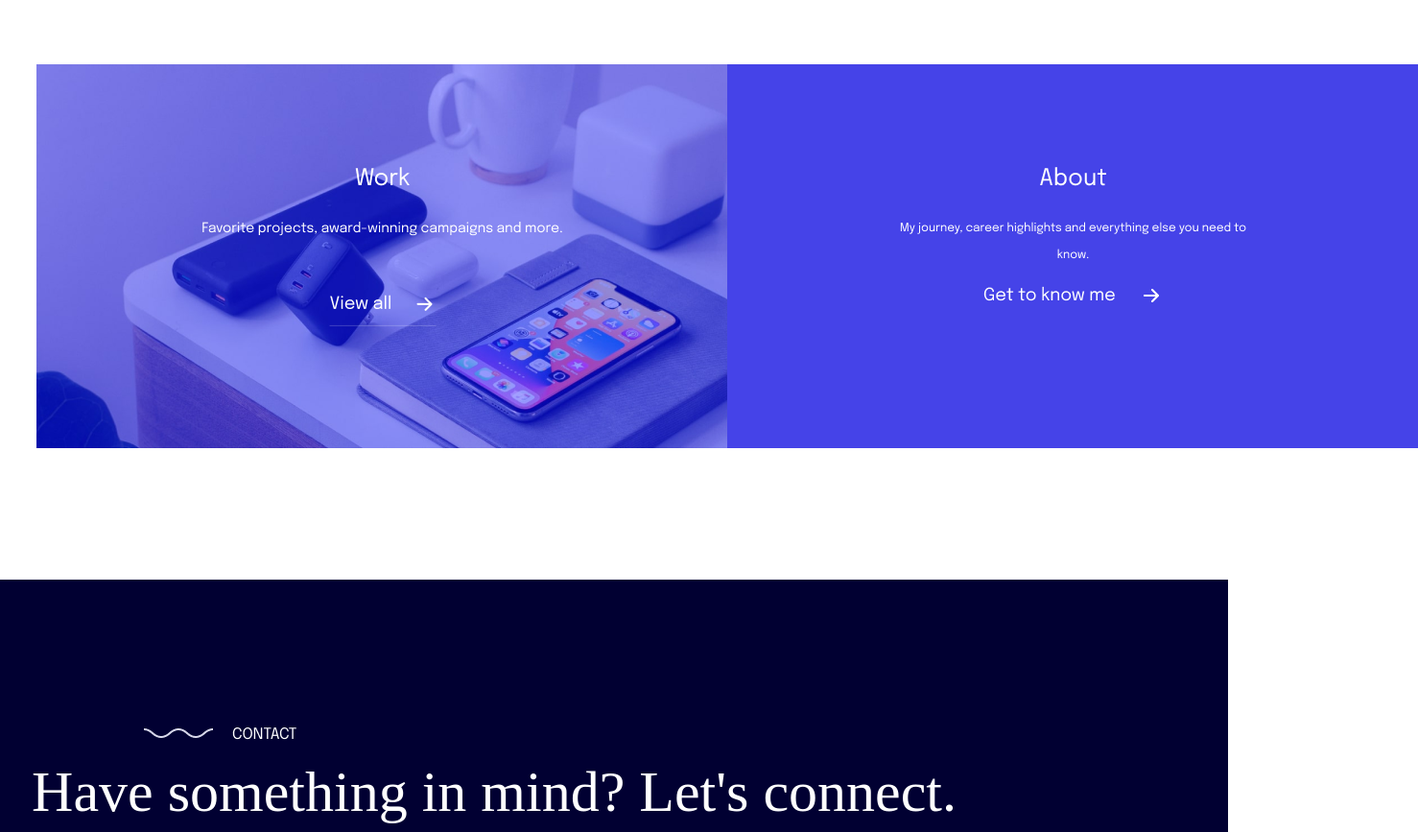
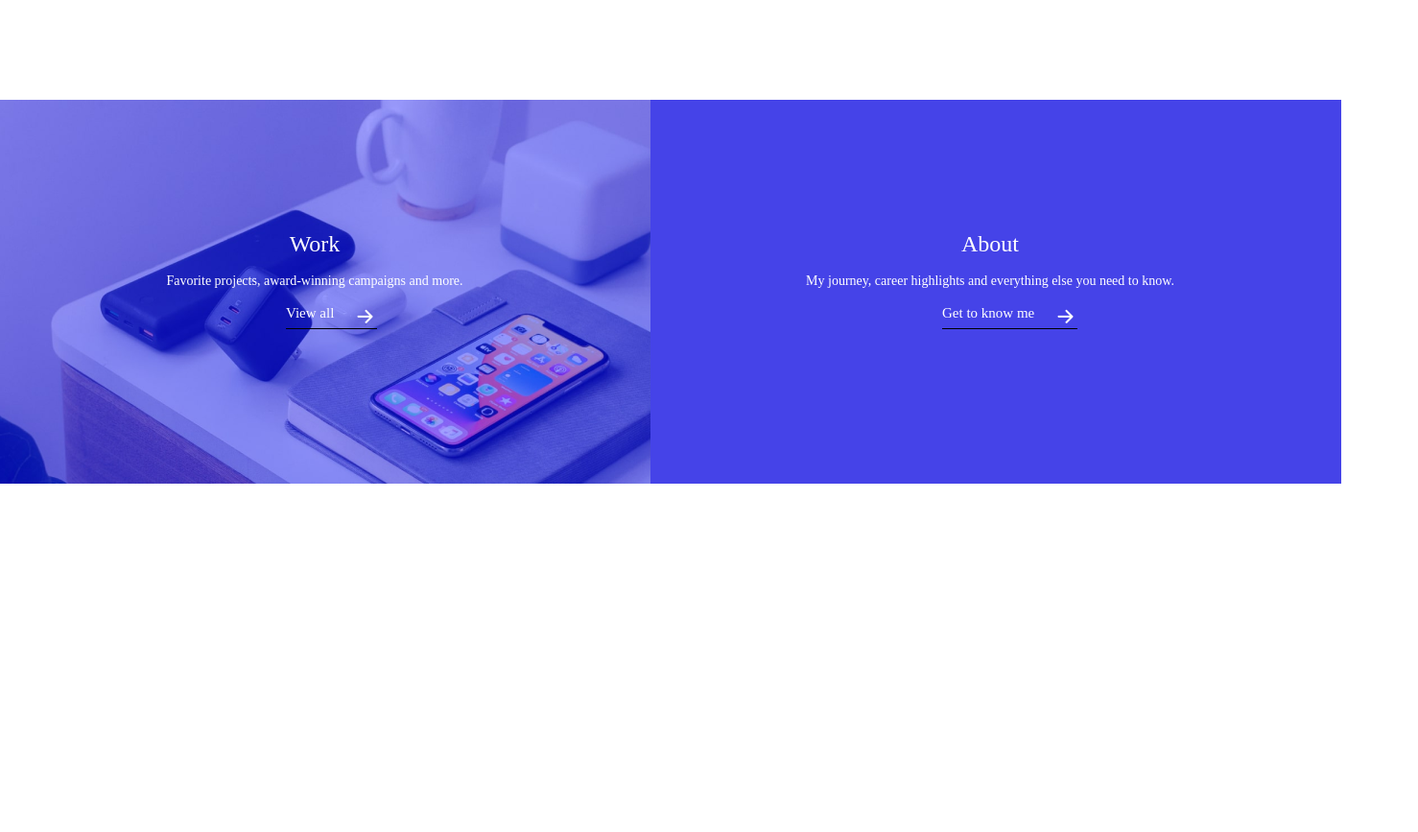
Before and after one commit to Mukhammad-amin-ai/Third, a plain HTML site: page index.html in a window 1280 px wide. Shown: the part 9661-10528 px from the top of the page at 96% size, 1478 px wide, since content can reach past the window. Drawn offline with Linux system fonts and the light colour scheme.

Commit message:
Last one

```diff
--- a/index.html
+++ b/index.html
@@ -387,7 +387,31 @@
 
         </div>
         <div class="wwork">
-            <a href="#"><img src="./img/img.png" alt=""></a>
+            <div class="wleft">
+                <img src="./img/shadow.png" alt="">
+                <div class="wtxt">
+                    <h2>Work</h2>
+                    <h3>Favorite projects, award-winning campaigns and more.</h3>
+                    <button><a href="#">
+                            View all
+                            <img src="./img/white left.png" alt="#">
+                        </a></button>
+                </div>
+
+            </div>
+            <div class="wright">
+                <img src="./img/blueon.png" alt="">
+                <div class="wrtxt">
+                    <h2>About</h2>
+                    <h3>My journey, career highlights and everything else you need to know.</h3>
+                    <button><a href="#">
+                        Get to know me
+                        <img src="./img/white left.png" alt="#">
+                    </a></button>
+                </div>
+
+            </div>
+
         </div>
         <div class="footer">
             <div class="fot_one">
--- a/style/main.css
+++ b/style/main.css
@@ -1142,12 +1142,103 @@ h1 {
 }
 
 .container .wwork {
+    width: 100%;
+
+    margin-top: 200px;
+    gap: 75px;
+    display: flex;
+    justify-content: center;
+    align-items: center;
+
+}
+
+
+
+.container .wwork .wleft {
+    width: 50%;
+    height: 100%;
+
+}
+
+.container .wwork .wleft .wtxt {
     position: absolute;
-    height: 400px;
-    left: 3%;
-    right: 0%;
-    top: 9728px;
+    width: 400px;
+    height: 84px;
+    left: 10%;
+    top: 9900px;
+}
 
+.container .wwork .wleft .wtxt h2 {
+    font-family: 'Epilogue';
+    font-style: normal;
+    font-weight: 400;
+    font-size: 24px;
+    line-height: 30px;
+    /* identical to box height, or 124% */
+
+    text-align: center;
+    color: #FFFFFF;
+
+}
+
+.container .wwork .wleft .wtxt h3 {
+    font-family: 'Epilogue';
+    font-style: normal;
+    font-weight: 400;
+    font-size: 14px;
+    line-height: 28px;
+    /* identical to box height, or 199% */
+
+    text-align: center;
+    padding: 10px 0;
+    color: #FFFFFF;
+}
+.container .wwork .wleft .wtxt button{
+    background: transparent;
+    border: transparent;
+    border-bottom: 1px solid;
+    margin-left: 170px;
+}
+.container .wwork .wright{
+    width: 50%;
+    height: 100%;
+}
+.container .wwork .wright .wrtxt {
+    position: absolute;
+    width: 400px;
+    height: 84px;
+    left: 65%;
+    top: 9900px;
+}
+.container .wwork .wright .wrtxt h2{
+    font-family: 'Epilogue';
+    font-style: normal;
+    font-weight: 400;
+    font-size: 24px;
+    line-height: 30px;
+    /* identical to box height, or 124% */
+
+    text-align: center;
+    color: #FFFFFF;
+}
+.container .wwork .wright .wrtxt h3{
+    font-family: 'Epilogue';
+    font-style: normal;
+    font-weight: 400;
+    font-size: 14px;
+    line-height: 28px;
+    /* identical to box height, or 199% */
+
+    text-align: center;
+    padding: 10px 0;
+    color: #FFFFFF;
+}
+
+.container .wwork .wright .wrtxt button{
+    background: transparent;
+    border: transparent;
+    border-bottom: 1px solid;
+    margin-left: 150px;
 }
 
 .container .footer {
```
Also changed, not shown: img/blueon.png (added), img/white left.png (added).
